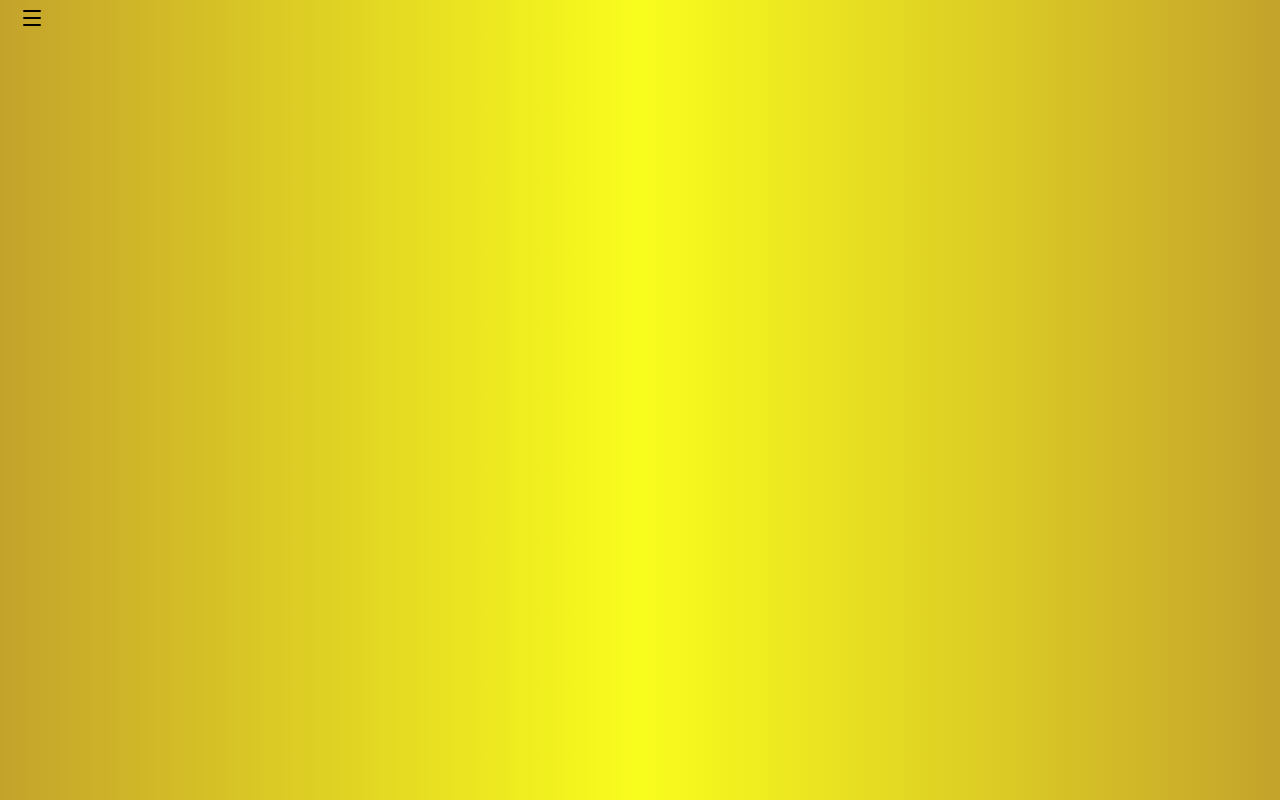
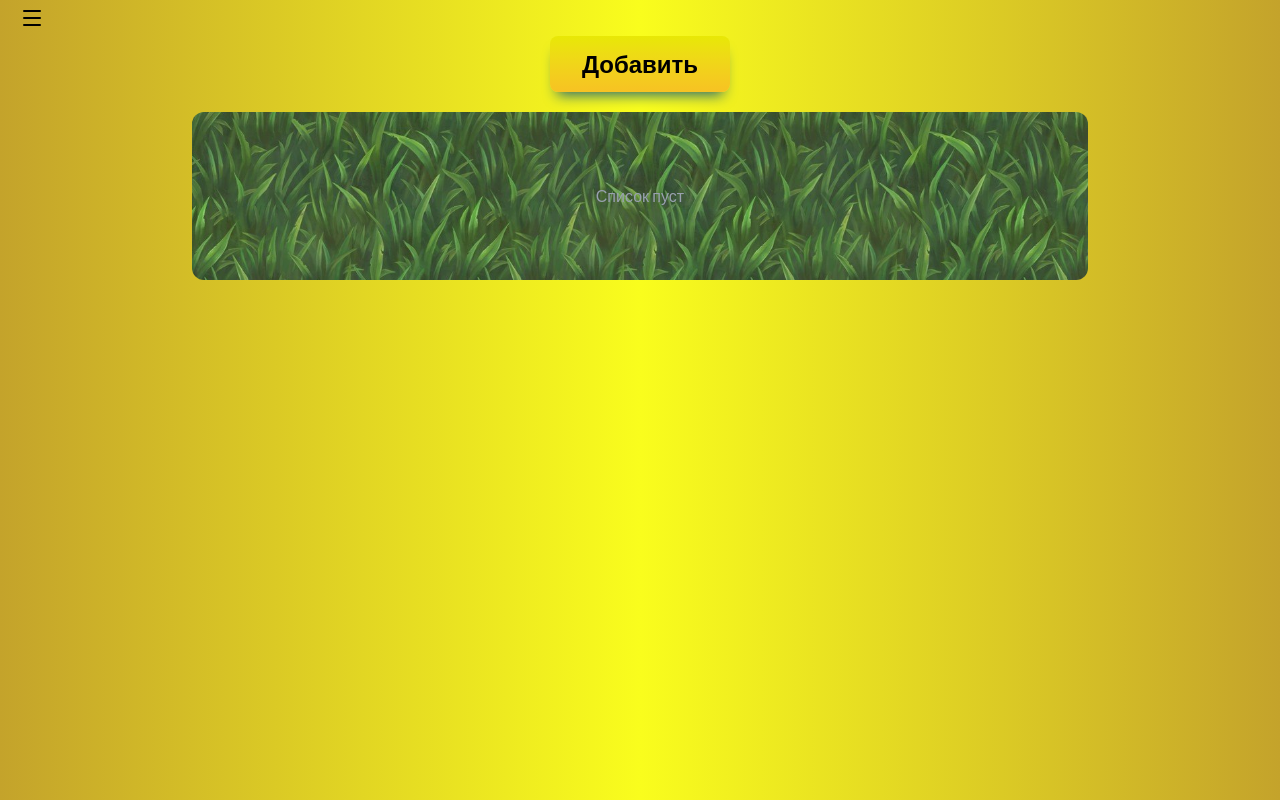
Before and after one commit to Tomekggvp/BeeGarden, a React (Vite) app in the folder client/: page / in a window 1280 px wide. Built offline with nearby package versions, Linux system fonts and the light colour scheme.

Commit message:
feat:the ability to add and remove hives

```diff
--- a/client/index.html
+++ b/client/index.html
@@ -4,7 +4,7 @@
     <meta charset="UTF-8" />
     <link rel="icon" type="image/svg+xml" href="/bee.png" />
     <meta name="viewport" content="width=device-width, initial-scale=1.0" />
-    <title>BeeGarde</title>
+    <title>BeeGarden</title>
   </head>
   <body>
     <div id="root"></div>
--- /dev/null
+++ b/client/src/assets/assets.js
@@ -0,0 +1,7 @@
+import apiary from '../assets/apiary.png'
+import gras from '../assets/gras.jpg'
+
+export const assets = {
+    apiary,
+    gras
+}
--- /dev/null
+++ b/client/src/components/Beehive.jsx
@@ -0,0 +1,18 @@
+import React from 'react'
+import { assets } from '../assets/assets'
+import BeehiveAddBtn from './BeehiveAddBtn'
+
+const Beehive = () => {
+  return (
+    <div className=''>
+        <button className='cursor-pointer'> <img src={assets.apiary} alt='' className=' w-[17vw] sm:w-[13vw]
+         md:w-[15vw] lg:w-25 xl:w-23 h-auto'/>
+        </button>
+     {/* <div className='w-25 h-25 bg-red-600'></div> */}
+
+
+    </div>
+  )
+}
+
+export default Beehive
--- /dev/null
+++ b/client/src/components/BeehiveAddBtn.jsx
@@ -0,0 +1,78 @@
+import React, { useEffect, useState } from 'react'
+import Beehive from './Beehive'
+import { XIcon } from 'lucide-react'
+import { assets } from '../assets/assets'
+
+const BeehiveAddBtn = () => {
+
+  const [component,setComponent] = useState([])
+
+
+  useEffect(() => {
+    const savedComponents = localStorage.getItem('beehiveComponent')
+    if(savedComponents) {
+      setComponent(JSON.parse(savedComponents))
+    }
+  },[])
+
+  useEffect(() => {
+    localStorage.setItem('beehiveComponent', JSON.stringify(component))
+  },[component])
+
+  const removeComponent = (id) => {
+  setComponent(component.filter(item => item.id !== id))
+  }
+
+   const addComponent = (e) => {
+    e.preventDefault()
+
+    const nextNumber = component.length > 0
+      ? Math.max(...component.map(item => item.number || 0)) + 1
+      : 1;
+
+    const newComponent = {
+      id: `${Date.now()}-${Math.random().toString(36).substr(2, 9)}`,
+      number: nextNumber,
+      createdAt: new Date().toISOString()
+    }
+    setComponent([...component, newComponent]);
+  }
+
+  return (
+    <div>
+       <div className='flex flex-col justify-end items-center'>
+         <a onClick={addComponent}
+          href="#"
+          className='inline-block  px-4 sm:px-6 md:px-8  py-2 sm:py-2.5 md:py-3 text-lg sm:text-xl md:text-2xl bg-linear-to-b from-[#e8e805] to-[#f7c223] hover:from-[#f7c223] hover:to-[#e8e805] text-black font-bold font-sans no-underline rounded-lg cursor-pointer shadow-[0_10px_14px_-7px_#276873] active:relative active:top-px transition-all duration-150 '>
+
+            Добавить
+
+         </a>
+       </div>
+
+       <div className='max-w-4xl mx-auto mt-5 rounded-xl p-6 bg-gray-50/50 bg-cover bg-center bg-no-repeat' style={{backgroundImage: `url(${assets.gras})`}}>
+          <div className='grid grid-cols-4 sm:grid-cols-3 md:grid-cols-4 lg:grid-cols-5 gap-6 h-auto overflow-y-auto custom-scrollbar p-2'>
+            {component.map((item) => (
+              <div key={item.id} className='relative group animate-in fade-in zoom-in duration-300'>
+                <button
+                  onClick={() => removeComponent(item.id)}
+                  className='absolute -top-3 -right-2 z-10 bg-gray-600 text-white rounded-full p-1 shadow-md hover:bg-red-600 transition-colors'
+                >
+                  <XIcon size={14} />
+                </button>
+                <Beehive number={item.number} />
+              </div>
+            ))}
+
+            {component.length === 0 && (
+              <p className='col-span-full text-center text-gray-400 py-10'>Список пуст</p>
+            )}
+          </div>
+        </div>
+
+
+    </div>
+  )
+}
+
+export default BeehiveAddBtn
--- a/client/src/componentsMUI/TemporaryDrawer.jsx
+++ b/client/src/componentsMUI/TemporaryDrawer.jsx
@@ -24,6 +24,7 @@ export default function TemporaryDrawer() {
     { label: 'Проверки', path: 'ChecksPerformed'},
     { label: 'Календарь', path: 'Calendar'},
     { label: 'Выбор локации', path: 'Location'},
+    { label: 'Добавить улей', path: ''},
   ]
   const navigate = useNavigate()
   const toggleDrawer = (newOpen) => () => {
--- a/client/src/pages/Home.jsx
+++ b/client/src/pages/Home.jsx
@@ -1,10 +1,11 @@
 import React from 'react'
-
+import Beehive from '../components/Beehive'
+import BeehiveAddBtn from '../components/BeehiveAddBtn'
 
 const Home = () => {
   return (
     <div>
-
+     <BeehiveAddBtn />
     </div>
   )
 }
```
Also changed, not shown: client/src/assets/apiary.png (added), client/src/assets/gras.jpg (added).
